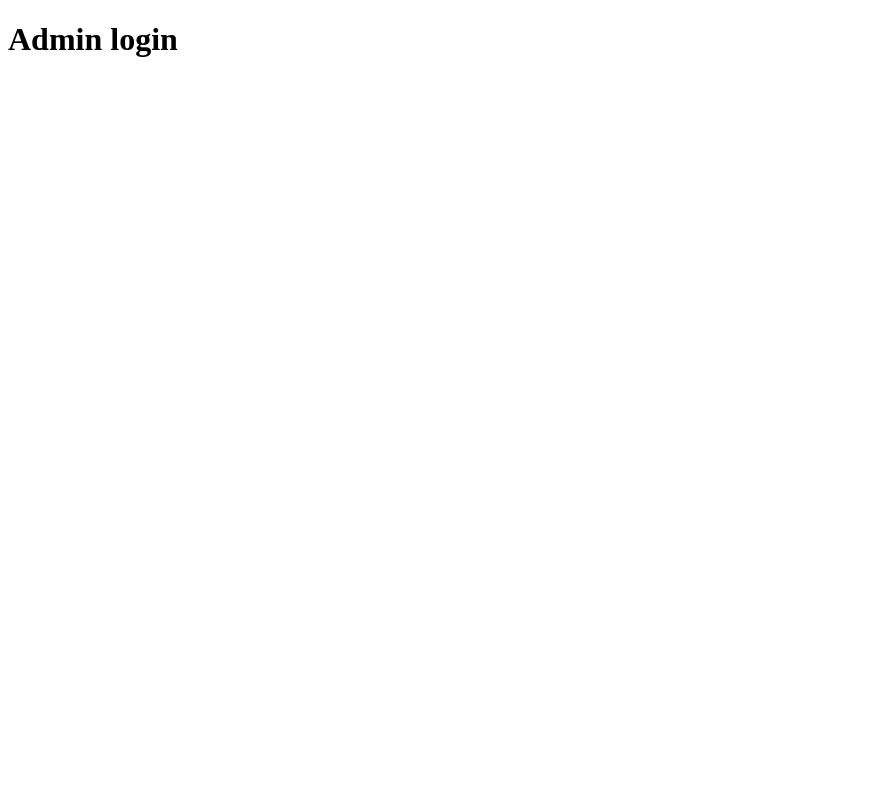
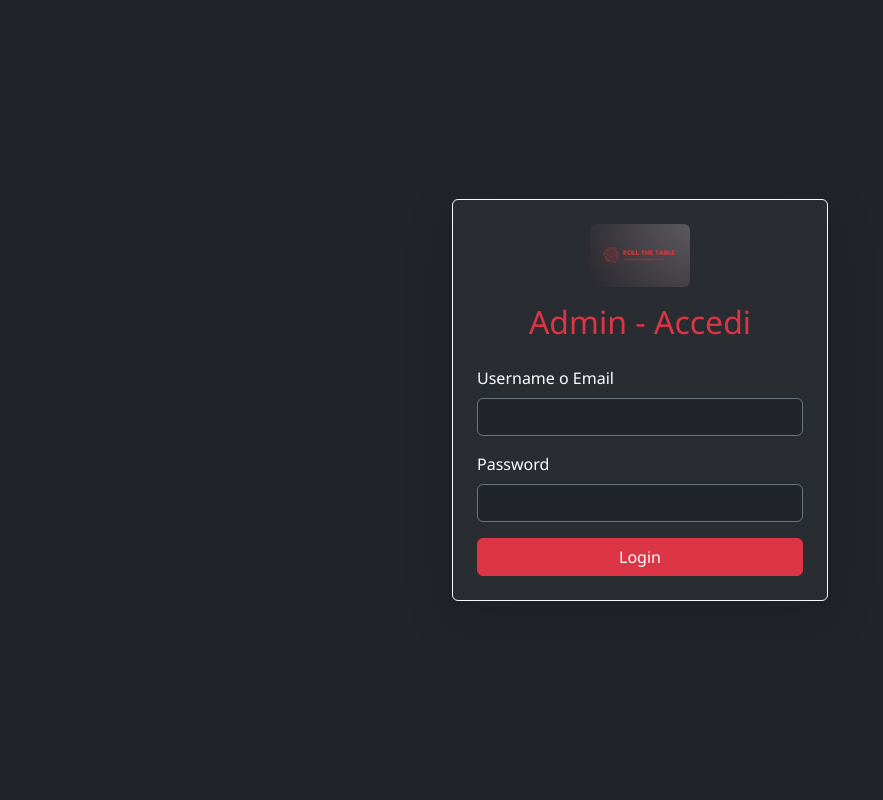
Before and after one commit to utox39/RollTheTable, a Java web app: page /admin/login in a window 1280 px wide. Before the commit the part shown is almost empty. Shown: the whole page, without its empty margins (0-883 px from the left). Run offline with Tomcat 11, a stand-in JSP engine, Linux system fonts and the light colour scheme.

Commit message:
ui(admin): implement admin login page

```diff
--- a/src/web/views/admin/login.jsp
+++ b/src/web/views/admin/login.jsp
@@ -2,9 +2,46 @@
 <!DOCTYPE html>
 <html lang="it">
     <head>
-        <title>admin</title>
+        <title>Admin Login - RollTheTable</title>
+        <meta name="viewport" content="width=device-width, initial-scale=1">
+
+        <!-- Bootstrap CSS -->
+        <link rel="stylesheet" href="${pageContext.request.contextPath}/bootstrap-5.3.3-dist/css/bootstrap.min.css">
+        <!-- Custom CSS -->
+        <link rel="stylesheet" href="${pageContext.request.contextPath}/style/login.css">
     </head>
-    <body>
-        <h1>Admin login</h1>
+    <body class="bg-dark d-flex align-items-center justify-content-center min-vh-100 text-white">
+
+        <div class="container" style="max-width: 400px;">
+            <div class="bg-secondary bg-opacity-10 border border-light rounded p-4 shadow-lg">
+                <div class="text-center mb-4">
+                    <img src="${pageContext.request.contextPath}/assets/images/logo.JPG" alt="Logo" class="img-fluid rounded" style="max-width: 100px;">
+                    <h2 class="mt-3 text-danger">Admin - Accedi</h2>
+                </div>
+
+                <form method="post" action="${pageContext.request.contextPath}/admin/login">
+                    <div class="mb-3">
+                        <label for="login" class="form-label text-white">Username o Email</label>
+                        <input type="text" class="form-control bg-dark text-white border-secondary" id="login" name="login" required>
+                    </div>
+
+                    <div class="mb-3">
+                        <label for="password" class="form-label text-white">Password</label>
+                        <input type="password" class="form-control bg-dark text-white border-secondary" id="password" name="password" required>
+                    </div>
+
+                    <button type="submit" class="btn btn-danger w-100">Login</button>
+                </form>
+
+                <% if (request.getAttribute("loginError") != null) { %>
+                <div class="alert alert-danger" role="alert">
+                    <%= (String) request.getAttribute("loginError")%>
+                </div>
+                <% } %>
+            </div>
+        </div>
+
+        <!-- Bootstrap JS -->
+        <script src="${pageContext.request.contextPath}/bootstrap-5.3.3-dist/js/bootstrap.bundle.min.js"></script>
     </body>
 </html>
```
